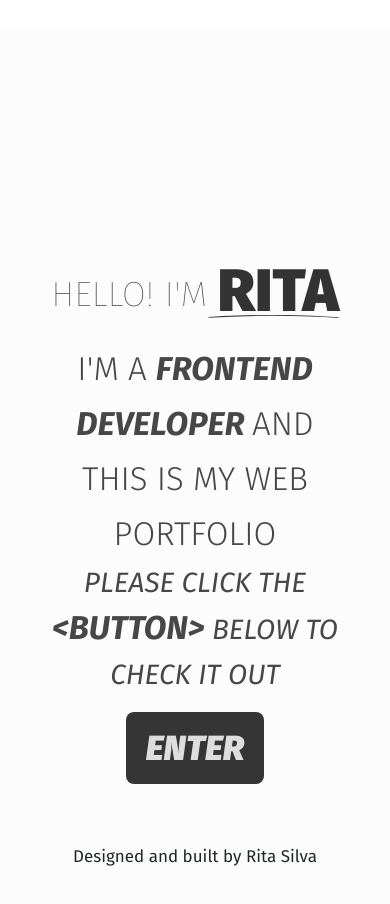
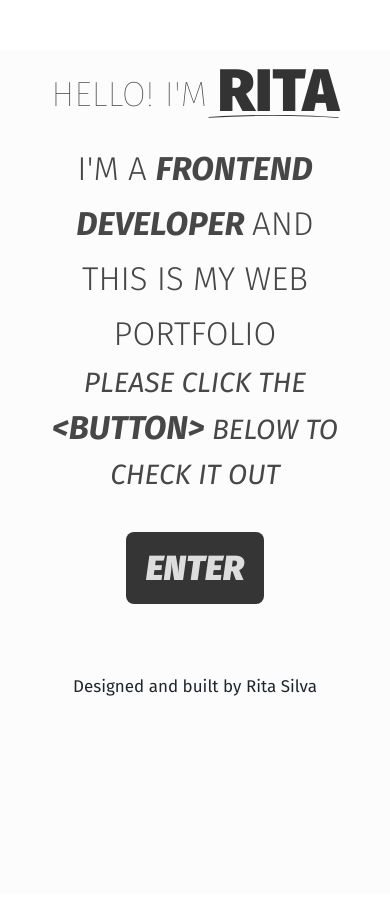
Before and after one commit to RitaSilva28/my-curriculum, a React (Create React App) app: page / in a window 390 px wide. Shown: the top 904 px of the page. Built offline with nearby package versions, Linux system fonts and the light colour scheme.

Commit message:
intro mobile style

```diff
--- a/src/Components/css/Contact.css
+++ b/src/Components/css/Contact.css
@@ -14,7 +14,7 @@ button{
     border-radius: 8px;
     border:none;
     transition: all 400ms ease-in-out;
-    margin:80px 0;
+    margin:70px 0;
 
 }
 
--- a/src/Components/css/Footer.css
+++ b/src/Components/css/Footer.css
@@ -14,7 +14,8 @@
 
 
    .footer{
-      padding:30px;
+      padding:0px;
+      margin:50px 0;
    }
 
 }
--- a/src/Components/css/Intro.css
+++ b/src/Components/css/Intro.css
@@ -129,10 +129,15 @@ input:hover{
    .intro{
 
     width: 80%;
-    margin:30px auto;
+    margin:50px auto;
+    padding-top:0px;
+
    }
 
+   input{
+    margin:20px 0;
 
+}
 
 
 
```
